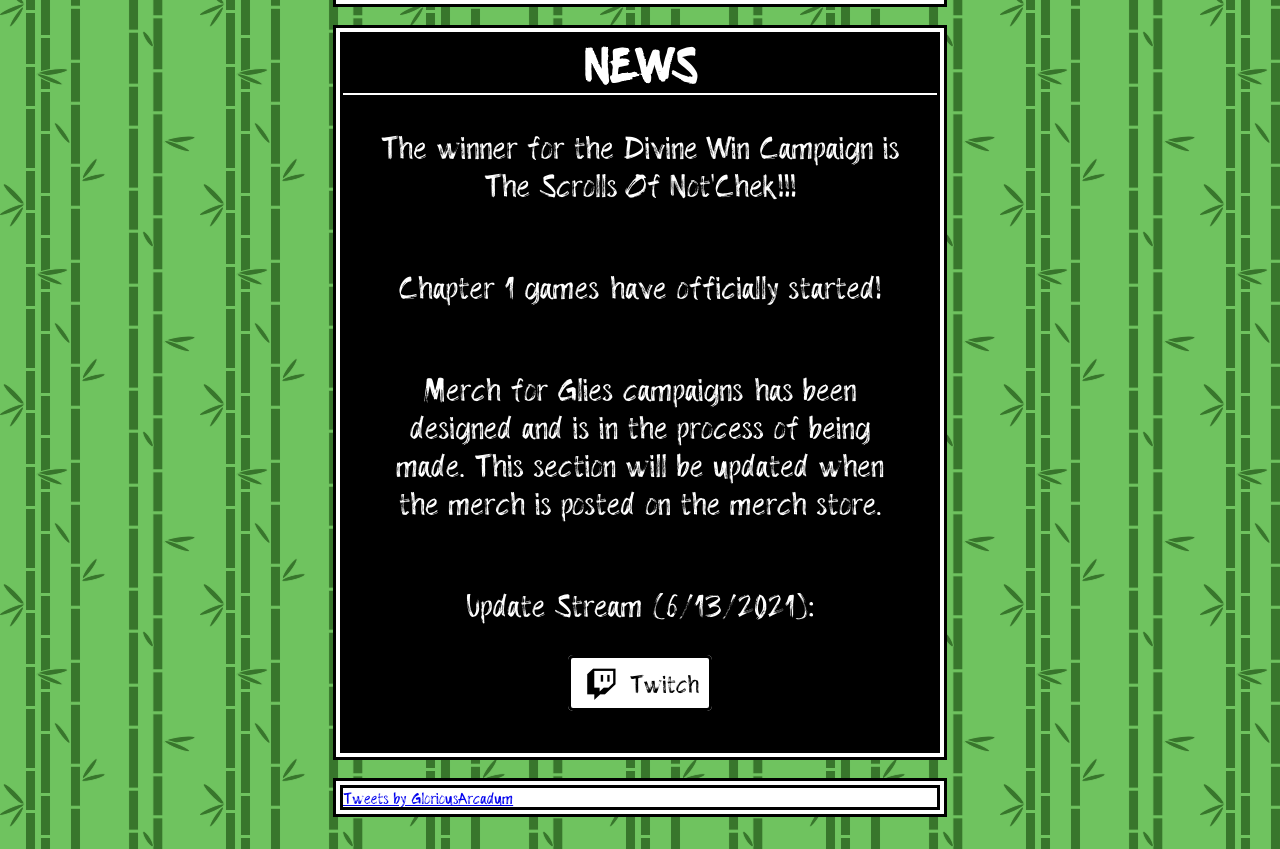
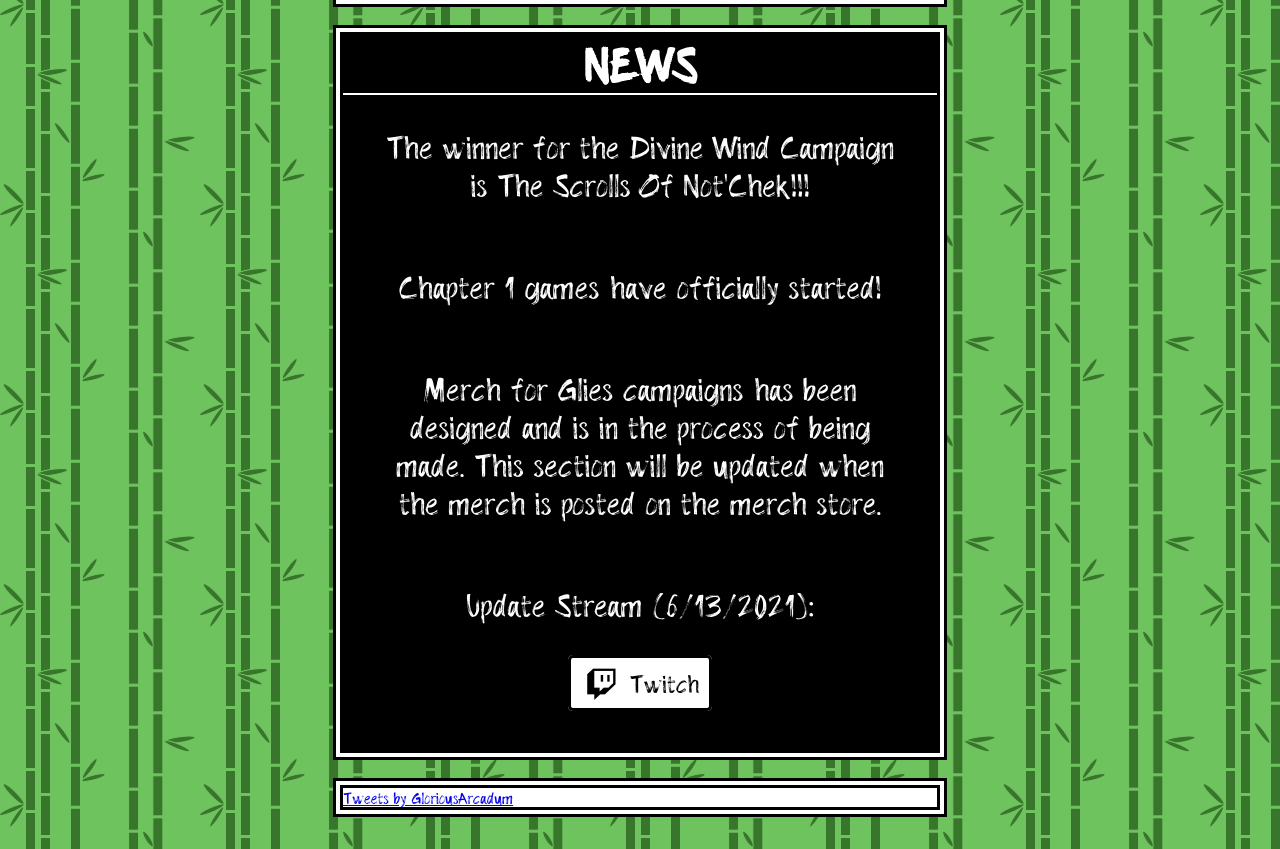
Before and after one commit to jrthayer/Arcadum.Info, a plain HTML site: page index.html in a window 1280 px wide. Shown: the part 1549-2398 px from the top of the page. Drawn offline with Linux system fonts and the light colour scheme.

Commit message:
Fix typo

```diff
--- a/index.html
+++ b/index.html
@@ -100,7 +100,7 @@
         <div class="section">
             <div class="news">
                 <h1>News</h1>
-                <p> The winner for the Divine Win Campaign is The Scrolls Of Not'Chek!!!</p>
+                <p> The winner for the Divine Wind Campaign is The Scrolls Of Not'Chek!!!</p>
                 <p> Chapter 1 games have officially started!</p>
                 <p> Merch for Glies campaigns has been designed and is in the process of being made. This section will be updated when the merch is posted on the merch store.</p>
                 <p> Update Stream (6/13/2021):
```
